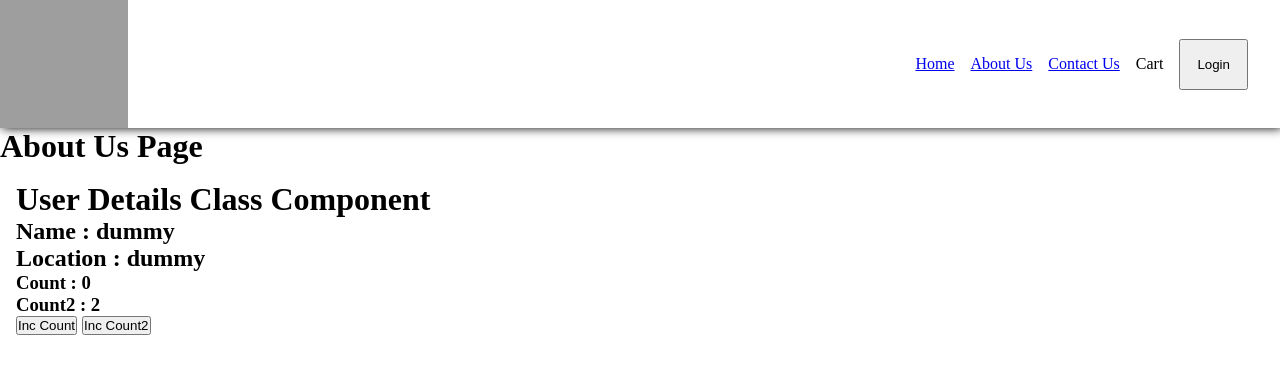
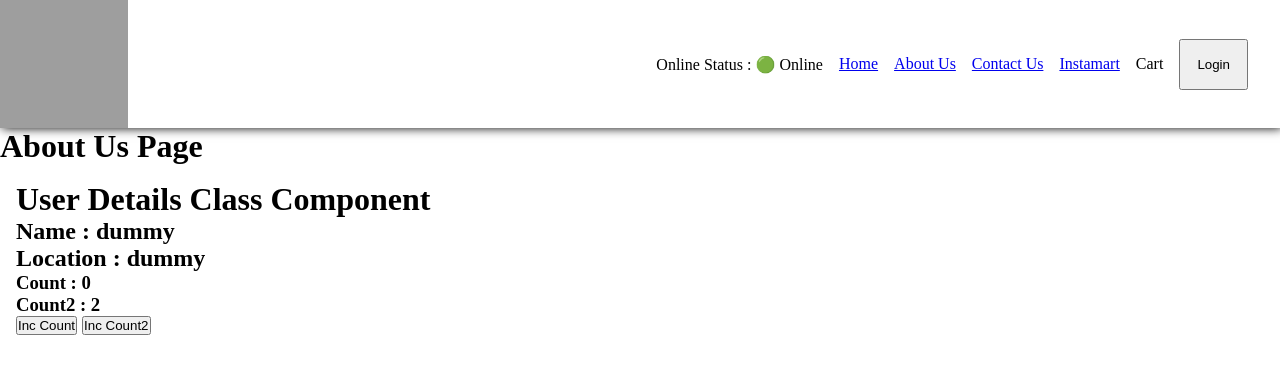
Before and after one commit to deepakjoshi-dj/react-project-first, a React (Vite) app: page /about in a window 1280 px wide. Shown: the top 374 px of the page. Built offline with nearby package versions, Linux system fonts and the light colour scheme; no server answers; grey boxes are pictures that could not be loaded.

Commit message:
lazy loading and custom hook

```diff
--- a/index.js
+++ b/index.js
@@ -1,12 +1,14 @@
-import React from "react";
+import React, { lazy, Suspense } from "react";
 import ReactDOM from "react-dom/client";
 import AppLayout from "./src/App";
 import About from "./src/components/About";
 import { createBrowserRouter, RouterProvider } from "react-router";
 import Error from "./src/components/Error";
-import Body from "./src/components/Body";
 import Contact from "./src/components/Contact";
 import RestaurantsPage from "./src/components/RestaurantsPage";
+
+const Instamart = lazy(() => import("./src/components/Instamart"));
+const Body = lazy(() => import("./src/components/Body"));
 
 const appRouter = createBrowserRouter([
   {
@@ -15,7 +17,11 @@ const appRouter = createBrowserRouter([
     children: [
       {
         path: "/",
-        element: <Body />,
+        element: (
+          <Suspense fallback={<h1>Loading...</h1>}>
+            <Body />
+          </Suspense>
+        ),
       },
       {
         path: "/about",
@@ -29,6 +35,14 @@ const appRouter = createBrowserRouter([
         path: "/restaurant/:resId",
         element: <RestaurantsPage />,
       },
+      {
+        path: "/grocery",
+        element: (
+          <Suspense fallback={<div>Loading...</div>}>
+            <Instamart />
+          </Suspense>
+        ),
+      },
     ],
     errorElement: <Error />,
   },
--- a/src/components/Body.jsx
+++ b/src/components/Body.jsx
@@ -2,6 +2,7 @@ import RestaurantCard from "./RestaurantCard";
 import RestaurantSkelton from "./RestaurantSkelton";
 import { Link } from "react-router";
 import useRestaurantMenu from "../util/useRestaurantMenu";
+import useOnlineStatus from "../util/useOnlineStatus";
 
 const Body = () => {
   const {
@@ -12,6 +13,10 @@ const Body = () => {
     searchRestaurant,
     searchText,
   } = useRestaurantMenu();
+  const isOnline = useOnlineStatus();
+  console.log(isOnline);
+  if (!isOnline)
+    return <h1>You're Offline! Please Check Your Internet Connection</h1>;
   return (
     <>
       {loading ? (
--- a/src/components/Header.jsx
+++ b/src/components/Header.jsx
@@ -1,10 +1,12 @@
 import { useEffect, useState } from "react";
 import { LOGO } from "../util/constants";
 import { Link } from "react-router";
+import useOnlineStatus from "../util/useOnlineStatus";
 
 const Header = () => {
   // console.log("rendering");
   const [buttonText, setButtonText] = useState("Login");
+  const isOnline = useOnlineStatus();
   const handleButtonClick = () => {
     if (buttonText === "Login") {
       setButtonText("Logout");
@@ -22,6 +24,9 @@ const Header = () => {
       </div>
       <ul className="header-nav-items">
         <li className="header-nav-item">
+          Online Status : {isOnline ? "🟢 Online" : "🔴 Offline"}
+        </li>
+        <li className="header-nav-item">
           <Link to="/">Home</Link>
         </li>
         <li className="header-nav-item">
@@ -29,6 +34,9 @@ const Header = () => {
         </li>
         <li className="header-nav-item">
           <Link to="/contact">Contact Us</Link>
+        </li>
+        <li className="header-nav-item">
+          <Link to="/grocery">Instamart</Link>
         </li>
         <li className="header-nav-item">Cart</li>
         <li>
--- /dev/null
+++ b/src/components/Instamart.jsx
@@ -0,0 +1,5 @@
+const Instamart = () => {
+  return <h1>Instamart page</h1>;
+};
+
+export default Instamart;
--- /dev/null
+++ b/src/util/useOnlineStatus.js
@@ -0,0 +1,18 @@
+import { useEffect, useState } from "react";
+
+const useOnlineStatus = () => {
+  const [onlineStatus, setOnlineStatus] = useState(true);
+
+  useEffect(() => {
+    window.addEventListener("offline", () => {
+      setOnlineStatus(false);
+    });
+
+    window.addEventListener("online", () => {
+      setOnlineStatus(true);
+    });
+  }, []);
+  return onlineStatus;
+};
+
+export default useOnlineStatus;
--- a/src/util/useRestaurantMenu.js
+++ b/src/util/useRestaurantMenu.js
@@ -1,11 +1,13 @@
 import { useEffect, useState } from "react";
 import { HOMEPAGE_RESTAURANT_API } from "./constants";
+import useOnlineStatus from "./useOnlineStatus";
 
 const useRestaurantMenu = () => {
   const [listOfRestaurants, setListOfRestaurants] = useState([]);
   const [filteredListRestaurants, setFilteredListRestaurants] = useState([]);
   const [loading, setLoading] = useState(false);
   const [searchText, setSearchText] = useState("");
+  const isOnline = useOnlineStatus();
 
   const getRestaurantData = async () => {
     try {
@@ -25,8 +27,10 @@ const useRestaurantMenu = () => {
     }
   };
   useEffect(() => {
-    getRestaurantData();
-  }, []);
+    if (isOnline) {
+      getRestaurantData();
+    }
+  }, [isOnline]);
 
   const filterHighRatingRestaurants = () => {
     const filteredRestaurants = listOfRestaurants?.filter(
```
